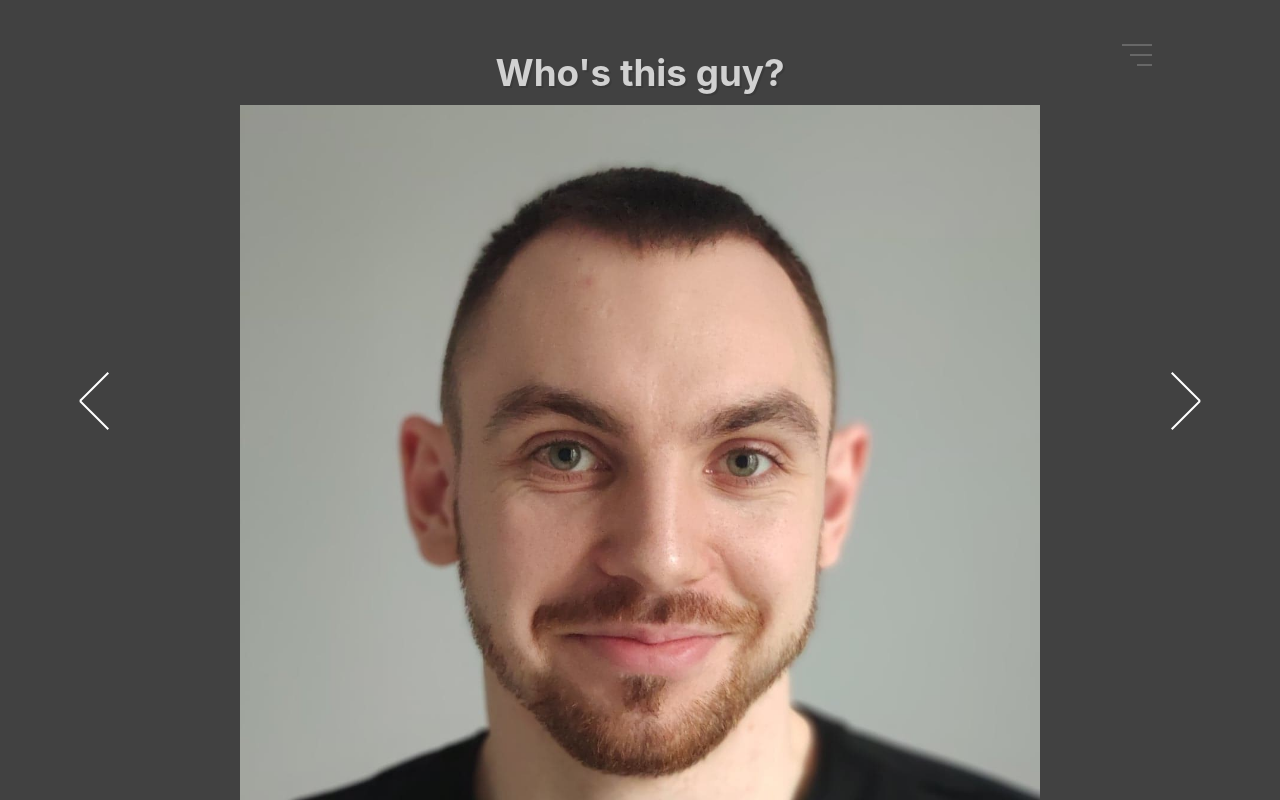
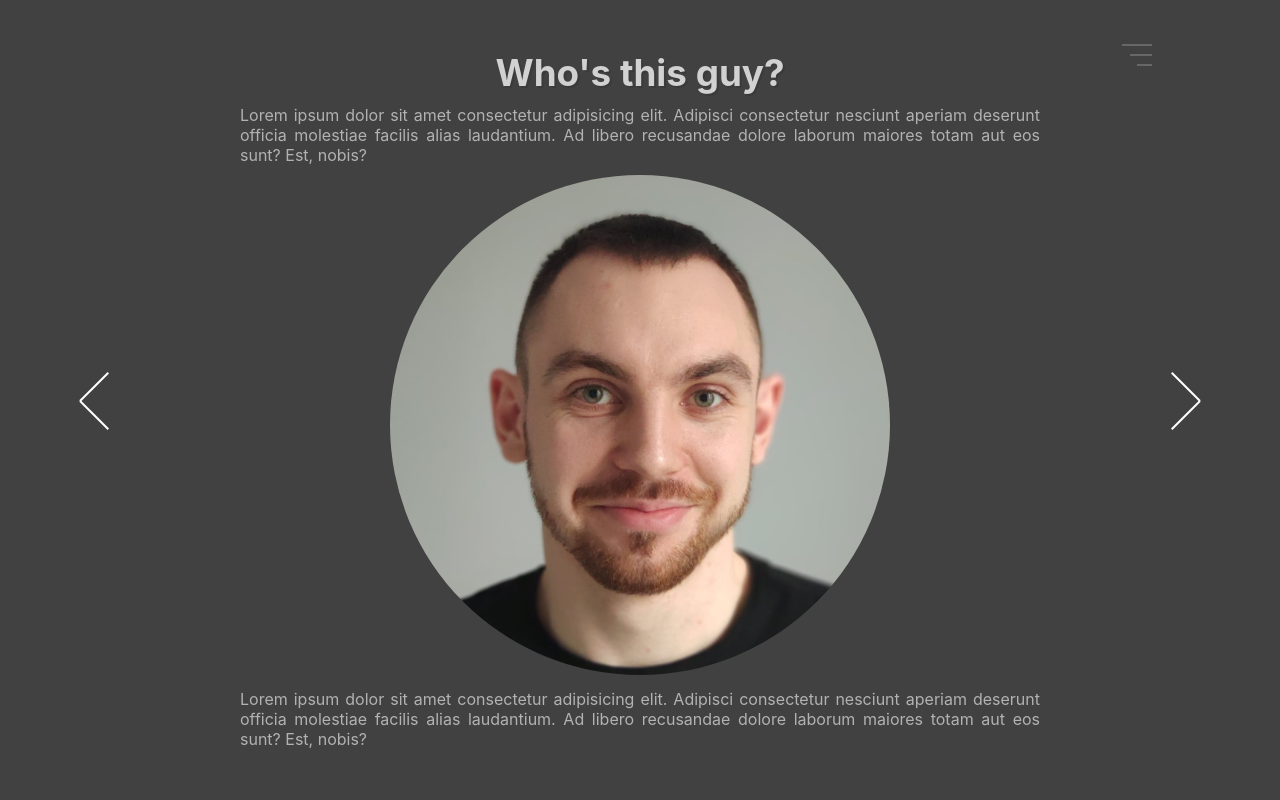
Before and after one commit to Matezbreniu/portfolio, a React (Create React App) app: page /about in a window 1280 px wide. Built offline with nearby package versions, Linux system fonts and the light colour scheme.

Commit message:
fixed aboutMe and Button

```diff
--- a/src/Components/PagesStyles.js
+++ b/src/Components/PagesStyles.js
@@ -31,6 +31,12 @@ const Button = styled.button`
   border: none;
   box-shadow: 2px 2px 0px 2px var(--color-button-darker);
   border-radius: 4px;
+  transition: 0.2s;
+
+  &:hover {
+    transform: translate(4px, 4px);
+    box-shadow: none;
+  }
 
   &:focus {
     outline: none;
--- a/src/Components/Project.js
+++ b/src/Components/Project.js
@@ -6,8 +6,9 @@ import {Link} from 'react-router-dom';
 
 const Container = styled(Link)`
   position: relative;
-  margin: 30px 0;
+  margin: 30px auto;
   width: 100%;
+  max-width: 650px;
   background-image: url(${(props) => props.backgroundimage});
   background-position: center;
   background-size: cover;
@@ -35,19 +36,30 @@ const Content = styled.div`
   z-index: 0;
 `;
 
+const ContentContainer = styled.div`
+  position: absolute;
+  top: -100%;
+  left: 0;
+  height: 100%;
+  width: 100%;
+  background-color: rgba(0, 0, 0, 0.6);
+`;
+
 const TechContainer = styled.div`
   position: absolute;
   display: flex;
+  flex-wrap: wrap;
   align-items: center;
   justify-content: space-evenly;
-  top: -100%;
-  left: 0;
-  background-color: rgba(0, 0, 0, 0.6);
-  width: 100%;
-  height: 100%;
+  width: 50%;
+  height: 50%;
+  top: 50%;
+  left: 50%;
+  transform: translate(-50%, -50%);
 `;
 
 const Tech = styled.span`
+  margin: 5px;
   padding: 3px 7px;
   border: 1px solid;
   border-color: var(--color-background);
@@ -58,24 +70,23 @@ const Tech = styled.span`
   transform: translateX(-50px) scaleY(0);
   text-align: center;
   font-size: 0.7rem;
-  opacity: 0;
 `;
 
 class Project extends Component {
   constructor(props) {
     super(props);
-    this.techContainer = React.createRef();
+    this.contentContainer = React.createRef();
     this.state = {
       isHovered: false,
     };
   }
   tl = null;
 
-  handleTechContainerAnimation = () => {
-    const techContainer = this.techContainer.current;
-    const techList = techContainer.childNodes;
+  handleContentContainerAnimation = () => {
+    const contentContainer = this.contentContainer.current;
+    const techList = contentContainer.childNodes[0].childNodes;
     const tl = gsap.timeline({paused: true});
-    tl.to(techContainer, {
+    tl.to(contentContainer, {
       y: '100%',
       duration: 0.3,
     });
@@ -84,7 +95,7 @@ class Project extends Component {
       scaleY: 1,
       opacity: 1,
       duration: 0.2,
-      stagger: 0.2,
+      stagger: 0.1,
     });
     return tl;
   };
@@ -97,7 +108,7 @@ class Project extends Component {
   };
 
   componentDidMount() {
-    this.tl = this.handleTechContainerAnimation();
+    this.tl = this.handleContentContainerAnimation();
   }
 
   render() {
@@ -109,11 +120,13 @@ class Project extends Component {
           onMouseEnter={this.handleMouseEnter}
           onMouseLeave={this.handleMouseLeave}
         >
-          <TechContainer ref={this.techContainer}>
-            {technology.map((tech, index) => (
-              <Tech key={index}>{tech}</Tech>
-            ))}
-          </TechContainer>
+          <ContentContainer ref={this.contentContainer}>
+            <TechContainer>
+              {technology.map((tech, index) => (
+                <Tech key={index}>{tech}</Tech>
+              ))}
+            </TechContainer>
+          </ContentContainer>
         </Content>
       </Container>
     );
--- a/src/Pages/About.js
+++ b/src/Pages/About.js
@@ -5,8 +5,14 @@ import {Wrapper, Container, Title} from '../Components/PagesStyles';
 
 import MyPhoto from '../Images/myPhoto.jpg';
 
+const ImgContainer = styled.div`
+  margin: 0 auto;
+  width: 100%;
+  max-width: 500px;
+`;
 const Img = styled.img`
   width: 100%;
+  border-radius: 50%;
 `;
 
 const Description = styled.p`
@@ -19,7 +25,15 @@ const About = () => {
     <Wrapper>
       <Container>
         <Title>Who's this guy?</Title>
-        <Img src={MyPhoto} />
+        <Description>
+          Lorem ipsum dolor sit amet consectetur adipisicing elit. Adipisci
+          consectetur nesciunt aperiam deserunt officia molestiae facilis alias
+          laudantium. Ad libero recusandae dolore laborum maiores totam aut eos
+          sunt? Est, nobis?
+        </Description>
+        <ImgContainer>
+          <Img src={MyPhoto} />
+        </ImgContainer>
         <Description>
           Lorem ipsum dolor sit amet consectetur adipisicing elit. Adipisci
           consectetur nesciunt aperiam deserunt officia molestiae facilis alias
--- a/src/Pages/Portfolio.js
+++ b/src/Pages/Portfolio.js
@@ -11,25 +11,25 @@ import SwiezaskibkaBackground from '../Images/swiezaskibkaBackground.jpg';
 const projectsList = [
   {
     name: 'Bamar',
-    technology: ['REACTJS', 'CSS'],
+    technology: ['REACTJS', 'CSS3', 'HTML5', 'JAVASCRIPT', 'GSAP'],
     link: '/portfolio/bamar',
     background: SportRegeneracjaBackground,
   },
   {
     name: 'Weather App',
-    technology: ['REACTJS', 'CSS'],
+    technology: ['REACTJS', 'CSS3', 'HTML5', 'JAVASCRIPT', 'API'],
     link: '/portfolio/weatherapp',
   },
   {
     name: 'Sportregeneracja',
-    technology: ['HTML', 'CSS', 'JAVASCRIPT'],
+    technology: ['CSS3', 'HTML5', 'JAVASCRIPT'],
     link: '/portfolio/sportregeneracja',
     background: SportRegeneracjaBackground,
   },
 
   {
     name: 'Swieża skibka',
-    technology: ['REACTJS', 'CSS'],
+    technology: ['REACTJS', 'CSS', 'HTML5', 'JAVASCRIPT'],
     link: '/portfolio/swiezaskibka',
     background: SwiezaskibkaBackground,
   },
```
